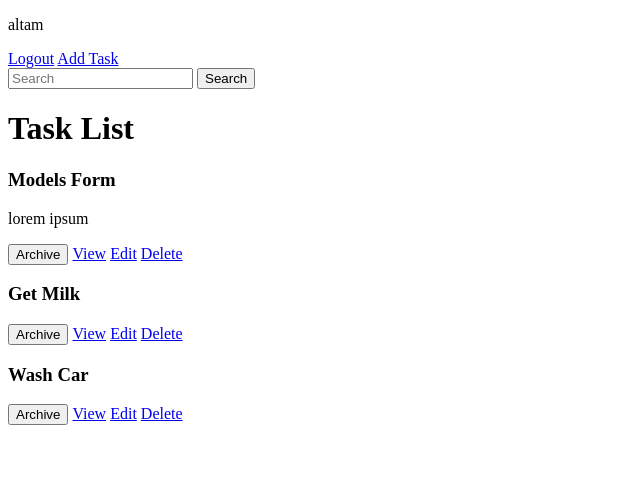
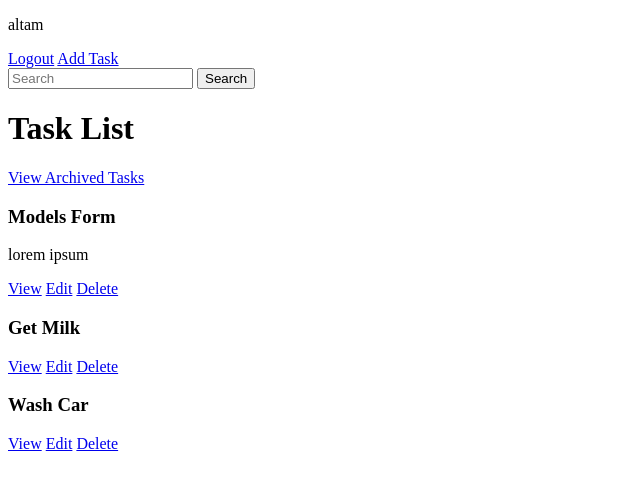
Before and after one commit to sweetestmeditation/we_did, a Django app: page / in a window 1280 px wide. Shown: the top 490 px of the page, without its empty margins (0-640 px from the left). Run offline with Django 4.2, Linux system fonts and the light colour scheme; a user stored in the database is signed in; data comes from the database, SQL or seed files in the repository.

Commit message:
Added View Archived Tasks link where you can view tasks that have been archived after havng been deleted.

```diff
--- a/tasks/templates/tasks/task_list.html
+++ b/tasks/templates/tasks/task_list.html
@@ -19,21 +19,13 @@
 <body>
     <h1>Task List</h1>
 
+    <!-- Link to view archived tasks -->
+    <a href="{% url 'archive-task-list' %}">View Archived Tasks</a>
+
     {% for task in tasks %}
     <div class="task">
         <h3>{{ task.title }}</h3>
         <p>{{ task.description }}</p>
-        {% if task.archived %}
-            <form action="{% url 'unarchive-task' task.id %}" method="post" style="display: inline;">
-                {% csrf_token %}
-                <button type="submit">Unarchive</button>
-            </form>
-        {% else %}
-            <form action="{% url 'archive-task' task.id %}" method="post" style="display: inline;">
-                {% csrf_token %}
-                <button type="submit">Archive</button>
-            </form>
-        {% endif %}
         <a href="{% url 'task-detail' task.id %}">View</a>
         <a href="{% url 'task-update' task.id %}">Edit</a>
         <a href="{% url 'task-delete' task.id %}">Delete</a>
```
